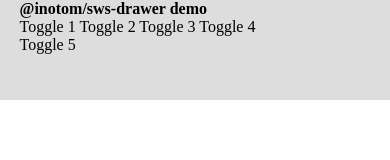
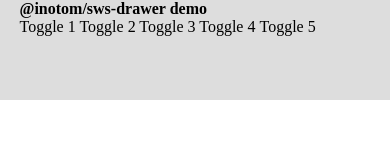
Before and after one commit to inotom/sws-drawer, a website: page src/html/index.html in a window 390 px wide. Shown: the top 160 px of the page. Drawn offline with Linux system fonts and the light colour scheme.

Commit message:
Fix selector name

```diff
--- a/src/html/index.html
+++ b/src/html/index.html
@@ -82,7 +82,7 @@
 .drawer-5__close-button {
   display: none;
 }
-.drawer-5-tottle {
+.drawer-5-toggle {
   display: none;
 }
 @media screen and (max-width: 768px) {
@@ -97,7 +97,7 @@
   .drawer-5__close-button {
     display: inline;
   }
-  .drawer-5-tottle {
+  .drawer-5-toggle {
     display: inline;
   }
 }
```
